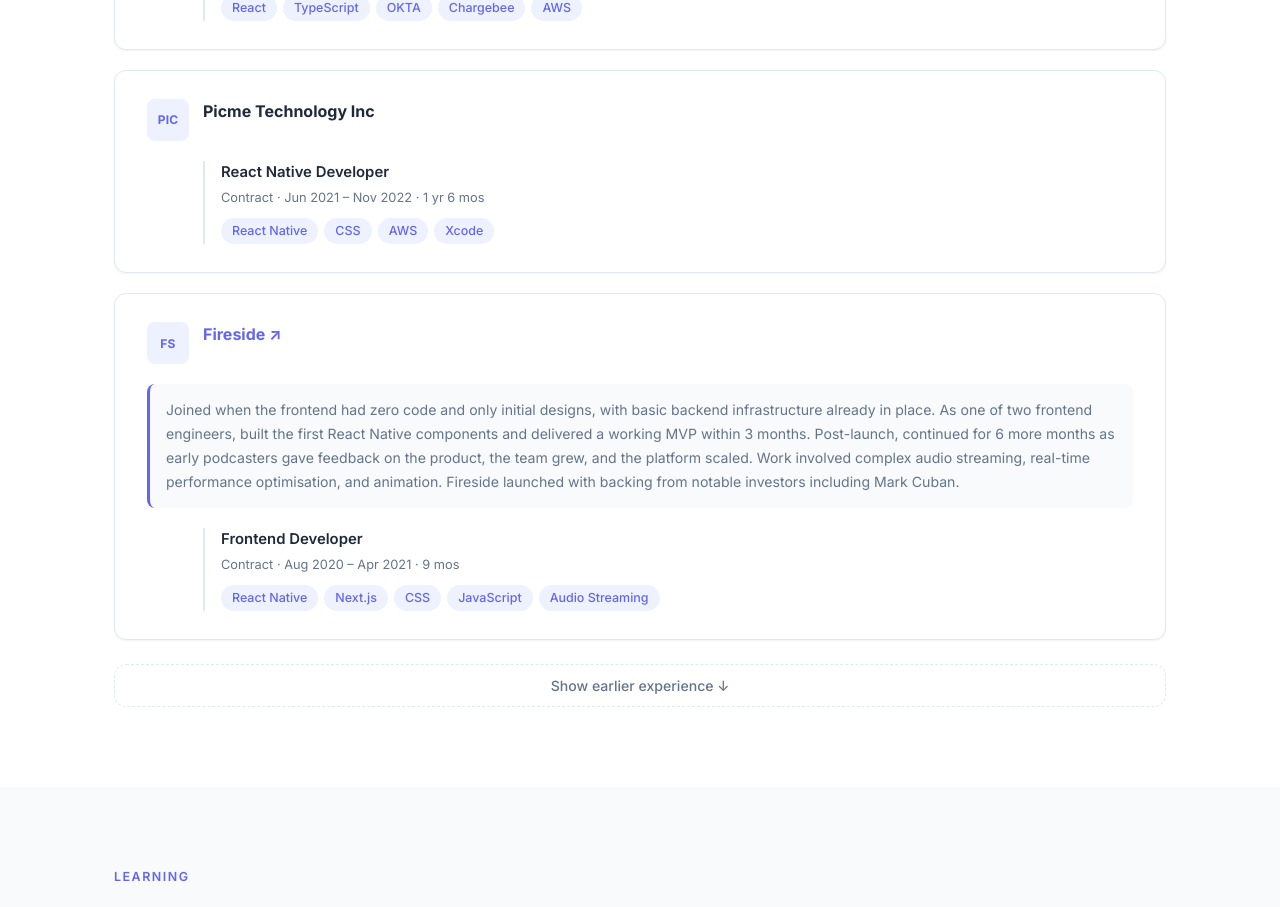
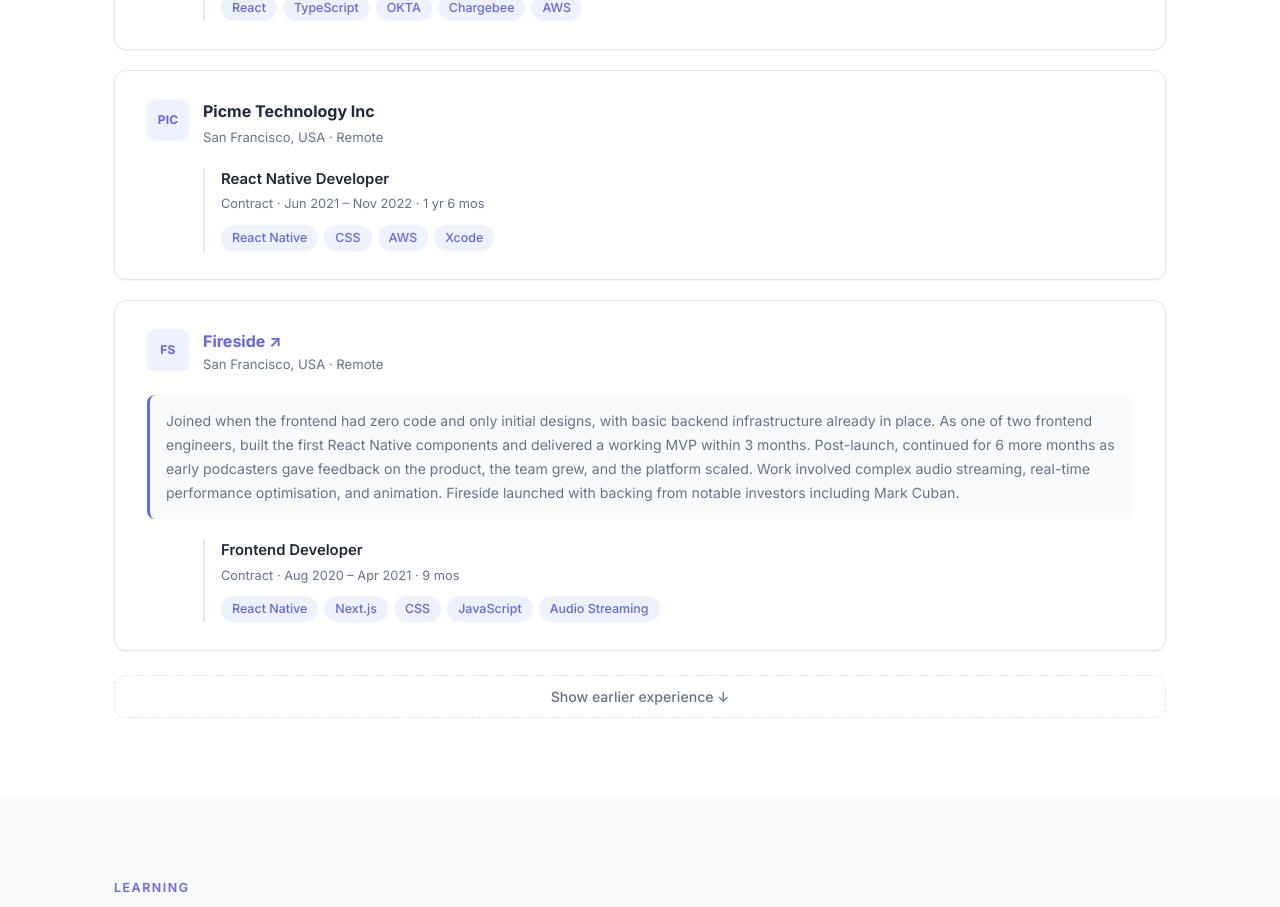
Before and after one commit to nataphilips/natalia-filippova, a React (Vite) app: page / in a window 1280 px wide. Shown: the part 1960-2867 px from the top of the page. Built offline with nearby package versions, Linux system fonts and the light colour scheme.

Commit message:
Add location and remote info to Fireside and Picme
Co-Authored-By: Claude Sonnet 4.6 <noreply@anthropic.com>

```diff
--- a/src/components/Experience.tsx
+++ b/src/components/Experience.tsx
@@ -39,6 +39,7 @@ const experiences: ExperienceItem[] = [
   {
     company: 'Picme Technology Inc',
     initials: 'PIC',
+    location: 'San Francisco, USA · Remote',
     roles: [
       {
         title: 'React Native Developer',
@@ -51,6 +52,7 @@ const experiences: ExperienceItem[] = [
   {
     company: 'Fireside',
     initials: 'FS',
+    location: 'San Francisco, USA · Remote',
     link: 'https://www.theverge.com/2021/2/8/22272148/mark-cuban-fireside-podcast-app-launch-creator-conversations',
     description: 'Joined when the frontend had zero code and only initial designs, with basic backend infrastructure already in place. As one of two frontend engineers, built the first React Native components and delivered a working MVP within 3 months. Post-launch, continued for 6 more months as early podcasters gave feedback on the product, the team grew, and the platform scaled. Work involved complex audio streaming, real-time performance optimisation, and animation. Fireside launched with backing from notable investors including Mark Cuban.',
     roles: [
```
